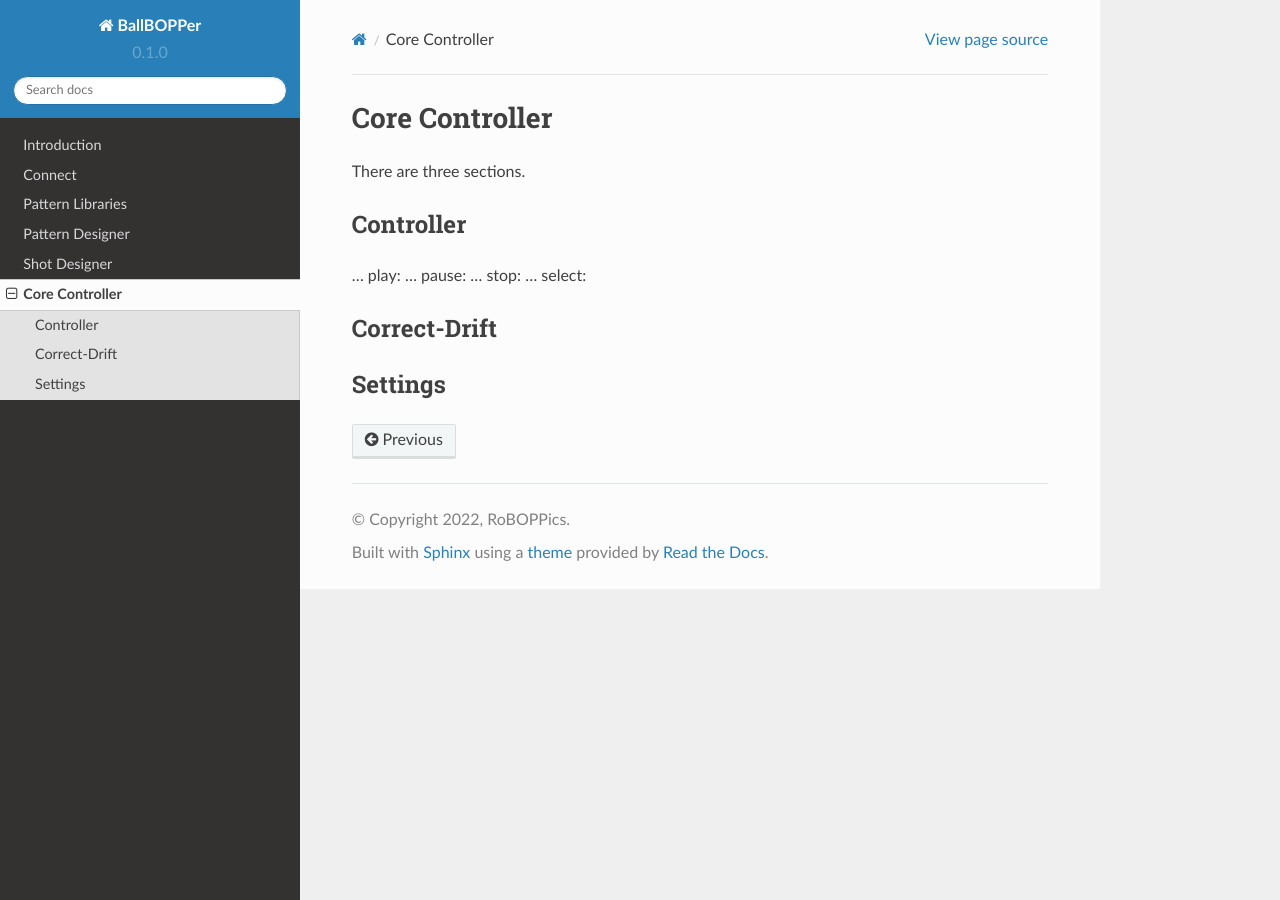
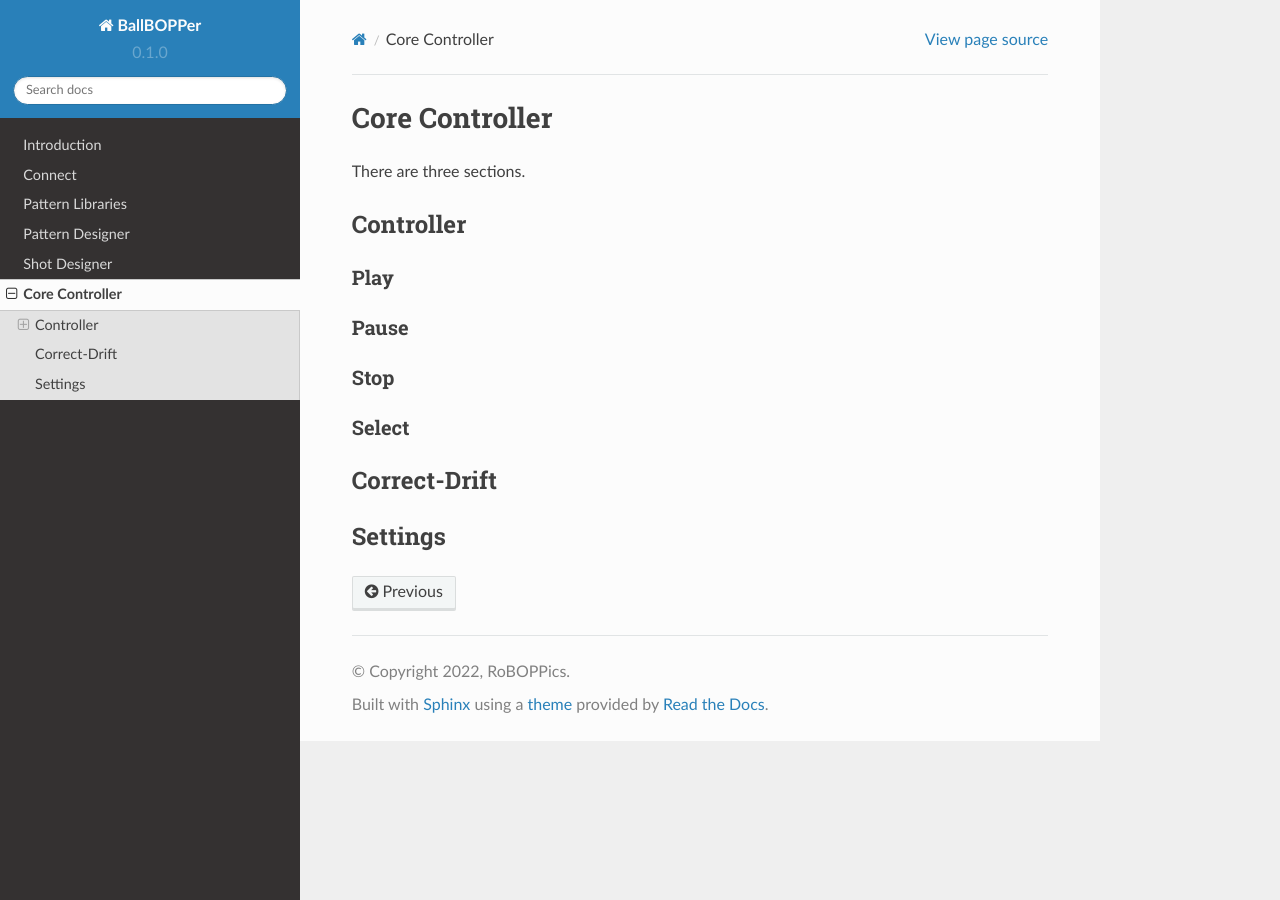
Before and after one commit to mtyeager/BBDocs, a Sphinx documentation site: the page built from docs/source/core-controller.rst, in a window 1280 px wide. Built offline with Sphinx 7.4.7 and the Read the Docs theme 2.0.0, drawn with Linux system fonts in a browser that asks for light colours; part of the change alters nothing that is shown.

```diff
--- a/docs/source/core-controller.rst
+++ b/docs/source/core-controller.rst
@@ -7,10 +7,18 @@ There are three sections.
 
 Controller
 ------------
-... play:
-... pause:
-... stop:
-... select:
+.. play:
+Play
+^^^^
+.. pause:
+Pause
+^^^^^
+.. stop:
+Stop
+^^^^
+.. select:
+Select
+^^^^^^
 
 .. correct-drift:
 
```
